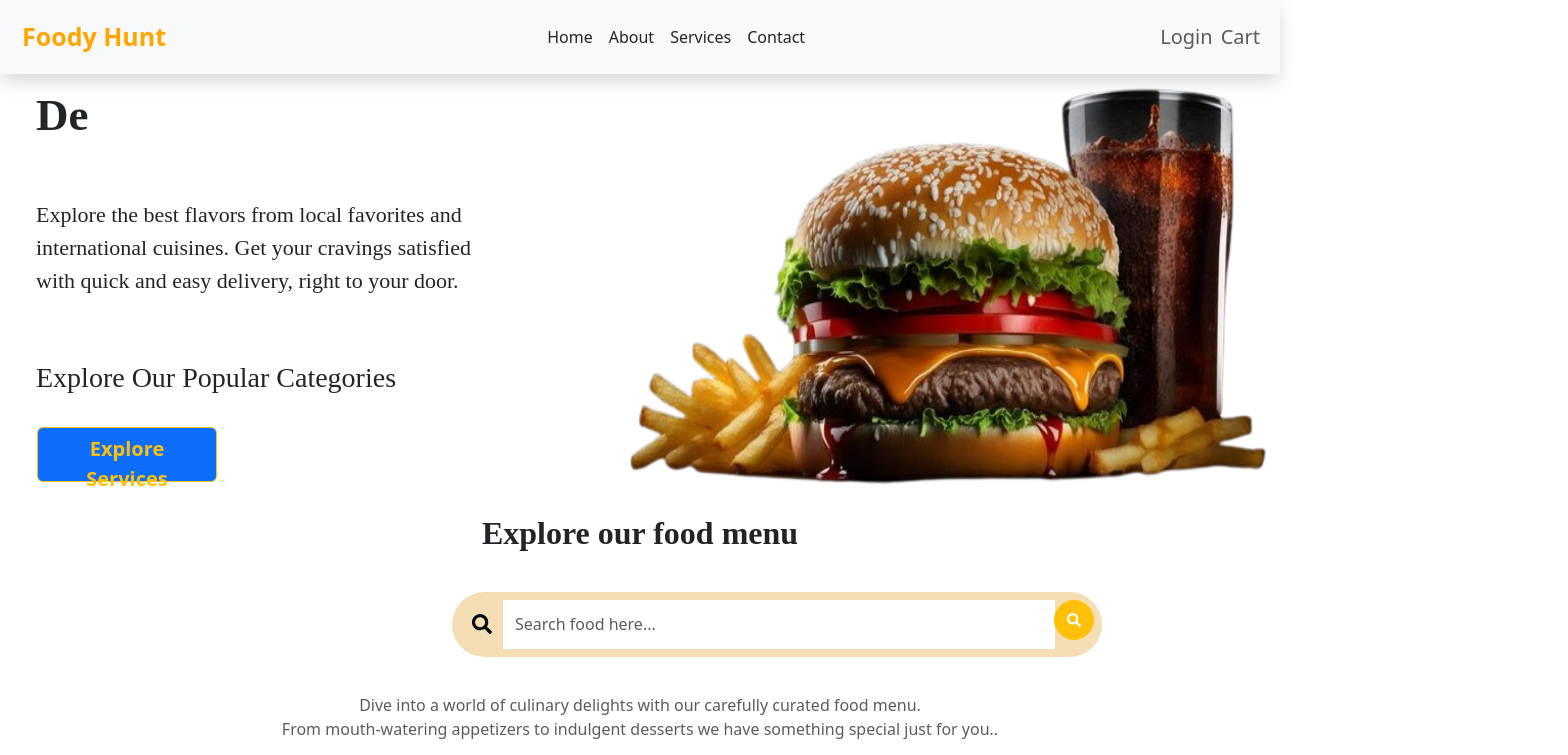
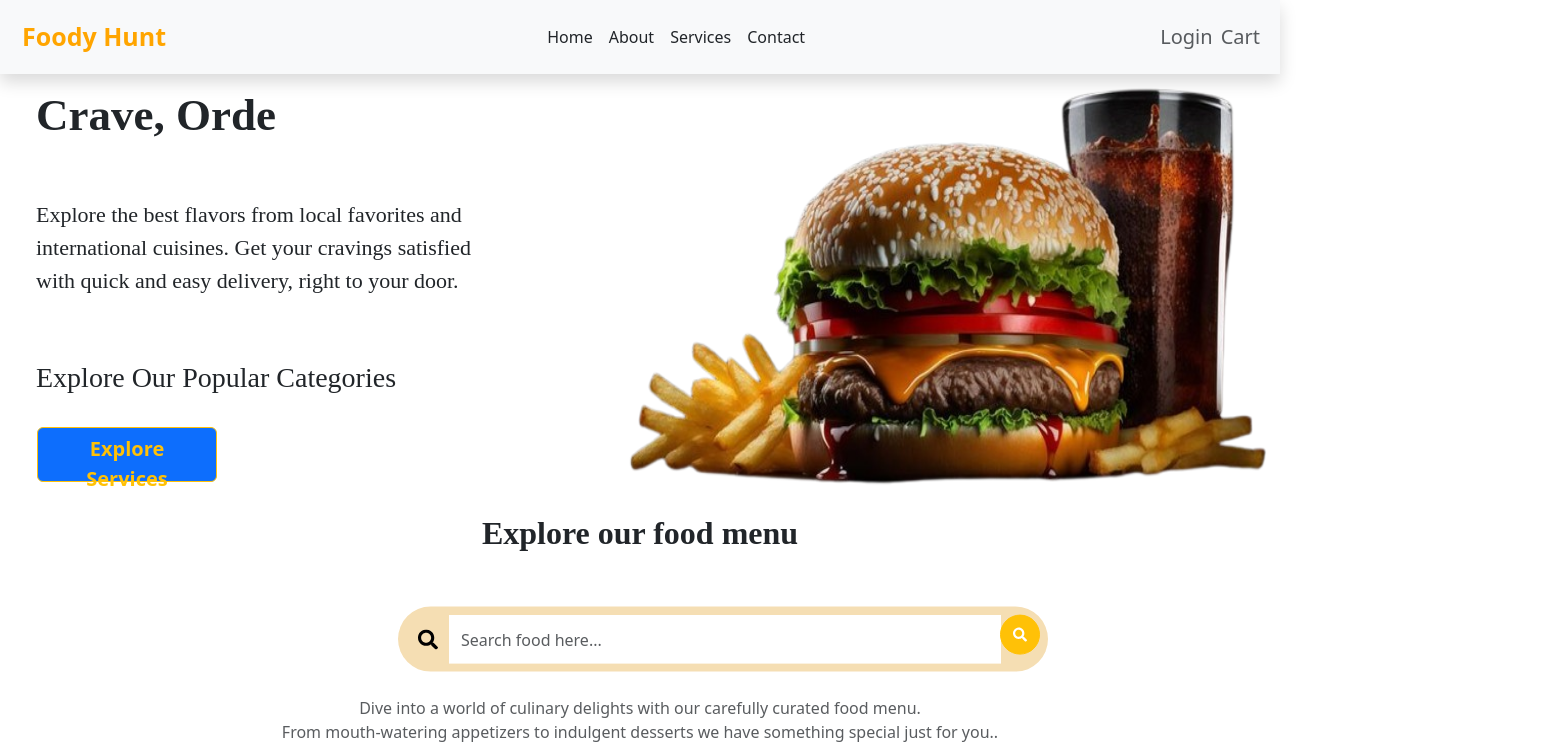
Before and after one commit to Tauqueer123manzar/food-Application, a React (Vite) app in the folder Frontend/: page / in a window 1280 px wide. Shown: the top 755 px of the page, 1568 px wide, since content can reach past the window. Built offline with nearby package versions, Linux system fonts and the light colour scheme; grey boxes are pictures that could not be loaded.

Commit message:
code change

```diff
--- a/Frontend/src/App.css
+++ b/Frontend/src/App.css
@@ -94,7 +94,22 @@
     align-items: center;
     width: 100%;
     margin-bottom: 20px;
-    margin-left: 600px;
+    position: relative;
+  }
+
+  .search-container{
+    position:absolute;
+    top: 52%;
+    left: 50%;
+    transform: translate(-30%,180%);
+    width: 100%;
+    display: flex;
+    justify-content: center;
+    align-items: center;
+  }
+  .paragraph{
+    margin-top: 120px;
+    font-size: 16px;
   }
 
   /* Responsive Design */
@@ -111,8 +126,13 @@
       font-size: 1rem;
     }
     .search-container{
-        margin-left: 0px;
+      position: absolute;
+      top: 140%;
+      left: 50%;
+      transform: translate(-50%,-50%);
+      width: 100%
     }
+
   }
 
 @media (min-width:240px) and (max-width:768px) {
@@ -132,3 +152,7 @@
         font-size: 0.9rem;
     }
 }
+
+@media (min-width:768px) and(max-width:1440px) {
+
+}
--- a/Frontend/src/components/Exploremenu.jsx
+++ b/Frontend/src/components/Exploremenu.jsx
@@ -45,12 +45,12 @@ const Exploremenu = ({category,setCategory}) => {
   return (
     <>
      <Container fluid style={{width:"100%",height:"100%"}}>
-     <Row className='my-2 d-flex justify-content-center align-items-center'>
+     <Row className='my-2 justify-content-center align-items-center search-box'>
         <h2 className="text-center my-4" style={{fontFamily:"italic",fontWeight:"bold"}}>Explore our food menu</h2>
         <div className="search-container">
-          <Searchbar/>
+          <Searchbar className="search-bar"/>
         </div>
-        <p className='text-center text-muted w-100'>Dive into a world of culinary delights with our carefully curated food menu.<br></br>
+        <p className='text-center text-muted w-100 paragraph' style={{marginTop:"120px"}}>Dive into a world of culinary delights with our carefully curated food menu.<br></br>
         From mouth-watering appetizers to indulgent desserts we have something special just for you..<br></br></p>
         <Carousel responsive={responsive}>
           {foodData.map((food,index)=>(
--- a/Frontend/src/pages/Home.jsx
+++ b/Frontend/src/pages/Home.jsx
@@ -3,17 +3,18 @@ import { Container, Row, Col, Button} from 'react-bootstrap';
 import { Typewriter } from 'react-simple-typewriter';
 import Exploremenu from '../components/Exploremenu';
 import food from '../assets/food.png';
+// import food from '../assets/food hunt.png';
 import Footer from '../components/Footer';
 const Home = () => {
   const [category,setCategory]=useState("All");
   return (
     <>
-      <Container fluid style={{ maxWidth: "100%", maxHeight: "100vh" }}>
+      <Container fluid style={{width:"100%",height:"100%"}}>
         <Row className='mt-5'>
           <Col xs={12} md={6} lg={5}>
             <h1 className='mt-3 p-4' style={{ fontWeight: "700", fontFamily: "initial", fontSize: "45px" }}>
               <Typewriter
-                words={['Delicious Food, Delivered Fresh.', 'Crave, Order, Enjoy!', 'Tasty Treats Anytime!']}
+                words={['Delicious Food, Quality.', 'Crave, Order, Enjoy!', 'Tasty Treats Anytime!']}
                 loop={0}
                 cursor='true'
                 cursorstyle='_'
```
Also changed, not shown: Frontend/src/assets/food hunt.png (added).
